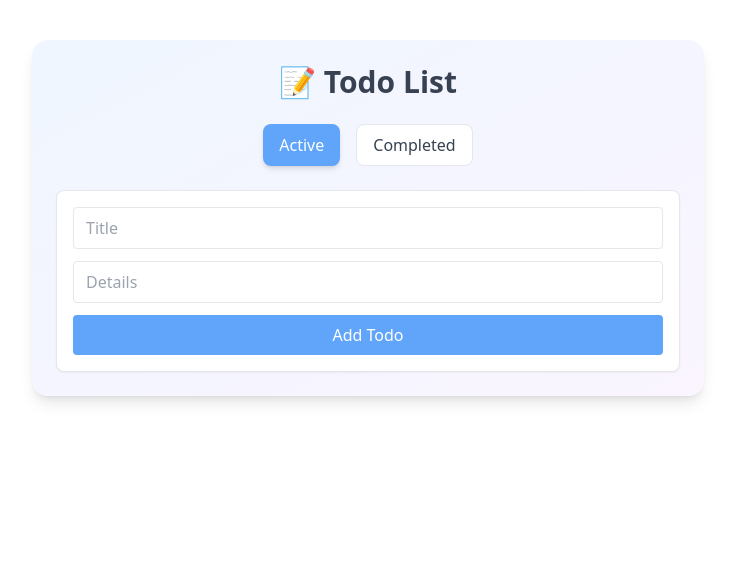
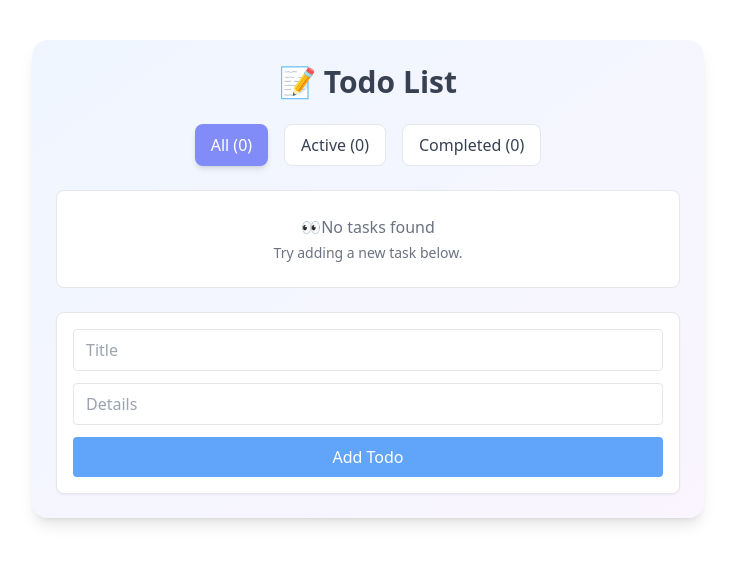
Before and after one commit to MOAZ1380/React-Tailwinds, a React (Vite) app: page / in a window 1280 px wide. Shown: the top 564 px of the page, without its empty margins (272-1006 px from the left). Built offline with nearby package versions, Linux system fonts and the light colour scheme.

Commit message:
Enhance Dialog and Todo components: add escape key functionality to close dialog, improve title display, and show creation/update timestamps in Todo. Update TodoProvider to track completion and update timestamps.

```diff
--- a/src/components/Dialog.jsx
+++ b/src/components/Dialog.jsx
@@ -32,6 +32,11 @@ const Dialog = ({ todo, mode, onClose }) => {
 		onClose();
 	};
 
+	useEffect(() => {
+		const onKeyDown = (e) => e.key === "Escape" && onClose();
+		window.addEventListener("keydown", onKeyDown);
+		return () => window.removeEventListener("keydown", onKeyDown);
+	}, [onClose]);
 	return (
 		<div className="p-4">
 			{mode === "edit" && (
@@ -56,13 +61,15 @@ const Dialog = ({ todo, mode, onClose }) => {
 					<h3 className="text-lg font-semibold mb-2">
 						Are you sure you want to delete this todo?
 					</h3>
-					<p className="text-gray-500">{todo.title}</p>
+					<p className="text-gray-500 break-words">{todo.title}</p>
 				</div>
 			)}
 
 			{mode === "view" && (
 				<div>
-					<h3 className="text-lg font-semibold mb-2">{todo.title}</h3>
+					<h3 className="text-lg font-semibold mb-2 break-words">
+						{todo.title}
+					</h3>
 					<p className="text-gray-500 break-words">
 						{todo.details || "No details"}
 					</p>
@@ -87,11 +94,13 @@ const Dialog = ({ todo, mode, onClose }) => {
 							? "Delete"
 							: "Close"}
 					</button>
-					<button
-						onClick={onClose}
-						className="bg-gray-300 hover:bg-gray-400 px-3 py-1 rounded">
-						Close
-					</button>
+					{mode != "view" && (
+						<button
+							onClick={onClose}
+							className="bg-gray-300 hover:bg-gray-400 px-3 py-1 rounded">
+							Close
+						</button>
+					)}
 				</div>
 			)}
 		</div>
--- a/src/components/Form.jsx
+++ b/src/components/Form.jsx
@@ -11,13 +11,16 @@ const Form = () => {
 
 	const handleSubmit = (e) => {
 		e.preventDefault();
-		if (!formData.title || !formData.details) return;
+		if (!formData.title) return;
 
 		const newTodo = {
 			id: Date.now(),
 			title: formData.title,
 			details: formData.details,
 			isCompleted: false,
+			completed_at: null,
+			created_at: new Date().toISOString(),
+			update_at: null,
 		};
 
 		dispatch({ type: "ADD_TODO", payload: newTodo });
--- a/src/components/Todo.jsx
+++ b/src/components/Todo.jsx
@@ -2,7 +2,7 @@
 import { useTodos } from "../hooks/useTodos";
 import Dialog from "./Dialog";
 
-const Todo = ({ todo, onOpenDialog }) => {
+const Todo = ({ todo, onOpenDialog, viewType }) => {
 	const { dispatch } = useTodos();
 
 	const toggleTodo = () => {
@@ -14,7 +14,9 @@ const Todo = ({ todo, onOpenDialog }) => {
 			<div
 				onClick={() => onOpenDialog(todo, "view")}
 				className="cursor-pointer">
-				<h3 className="text-lg font-semibold text-gray-800">{todo.title}</h3>
+				<h3 className="text-lg font-semibold text-gray-800 line-clamp-2">
+					{todo.title}
+				</h3>
 				<p className="text-gray-500 line-clamp-2">{todo.details}</p>
 				<span
 					className={`inline-block mt-2 px-2 py-1 text-xs rounded-full ${
@@ -24,6 +26,23 @@ const Todo = ({ todo, onOpenDialog }) => {
 					}`}>
 					{todo.isCompleted ? "Completed" : "Pending"}
 				</span>
+				{todo.created_at && (
+					<p className="text-xs text-gray-400 mt-1">
+						Created: {new Date(todo.created_at).toLocaleString()}
+					</p>
+				)}
+
+				{viewType === "active" && todo.update_at && (
+					<p className="text-xs text-gray-400 mt-1">
+						Updated: {new Date(todo.update_at).toLocaleString()}
+					</p>
+				)}
+
+				{viewType === "completed" && (
+					<p className="text-xs text-gray-400 mt-1">
+						Completed: {new Date(todo.completed_at).toLocaleString()}
+					</p>
+				)}
 			</div>
 
 			<div className="flex gap-2 mt-2">
--- a/src/components/TodoList.jsx
+++ b/src/components/TodoList.jsx
@@ -6,14 +6,24 @@ import { useMemo, useState } from "react";
 
 const TodoList = () => {
 	const { todos } = useTodos();
-	const [viewType, setViewType] = useState("active");
+	const [viewType, setViewType] = useState("all");
 	const [selectedTodo, setSelectedTodo] = useState(null);
 	const [dialogMode, setDialogMode] = useState("view");
 
+	const sortByPriority = (a, b) => {
+		const priorityOrder = { high: 3, medium: 2, low: 1 };
+		return priorityOrder[b.priority] - priorityOrder[a.priority];
+	};
+
 	const filteredTodos = useMemo(() => {
-		return viewType === "active"
+		const baseList =
+			viewType === "all"
+				? todos
+				: viewType === "active"
 				? todos.filter((todo) => !todo.isCompleted)
 				: todos.filter((todo) => todo.isCompleted);
+
+		return [...baseList].sort(sortByPriority);
 	}, [todos, viewType]);
 
 	const openDialog = (todo, mode = "view") => {
@@ -30,12 +40,21 @@ const TodoList = () => {
 			<div className="flex gap-4 justify-center mb-6">
 				<button
 					className={`px-4 py-2 rounded-lg transition ${
+						viewType === "all"
+							? "bg-indigo-400 text-white shadow-md"
+							: "bg-white text-gray-700 border"
+					}`}
+					onClick={() => setViewType("all")}>
+					All ({todos.length})
+				</button>
+				<button
+					className={`px-4 py-2 rounded-lg transition ${
 						viewType === "active"
 							? "bg-blue-400 text-white shadow-md"
 							: "bg-white text-gray-700 border"
 					}`}
 					onClick={() => setViewType("active")}>
-					Active
+					Active ({todos.filter((todo) => !todo.isCompleted).length})
 				</button>
 				<button
 					className={`px-4 py-2 rounded-lg transition ${
@@ -44,19 +63,35 @@ const TodoList = () => {
 							: "bg-white text-gray-700 border"
 					}`}
 					onClick={() => setViewType("completed")}>
-					Completed
+					Completed ({todos.filter((todo) => todo.isCompleted).length})
 				</button>
 			</div>
 
+			{filteredTodos.length === 0 ? (
+				<div className="text-center text-gray-500 border rounded-lg p-6 bg-white">
+					<p className="font-medium">👀No tasks found</p>
+					<p className="text-sm mt-1">Try adding a new task below.</p>
+				</div>
+			) : (
 				<div className="space-y-3">
 					{filteredTodos.map((todo) => (
-					<Todo key={todo.id} todo={todo} onOpenDialog={openDialog} />
+						<Todo
+							key={todo.id}
+							todo={todo}
+							onOpenDialog={openDialog}
+							viewType={viewType}
+						/>
 					))}
 				</div>
+			)}
 
 			{selectedTodo && (
-				<div className="fixed inset-0 bg-black bg-opacity-40 flex items-center justify-center p-4 z-50">
-					<div className="bg-white rounded-xl p-6 w-full max-w-md shadow-lg">
+				<div
+					className="fixed inset-0 bg-black bg-opacity-40 flex items-center justify-center p-4 z-50"
+					onClick={() => setSelectedTodo(null)}>
+					<div
+						className="bg-white rounded-xl p-6 w-full max-w-md shadow-lg"
+						onClick={(e) => e.stopPropagation()}>
 						<Dialog
 							todo={selectedTodo}
 							mode={dialogMode}
--- a/src/context/TodoProvider.jsx
+++ b/src/context/TodoProvider.jsx
@@ -11,7 +11,11 @@ export const TodoProvider = ({ children }) => {
 			case "TOGGLE_TODO":
 				return state.map((todo) =>
 					todo.id === action.payload
-						? { ...todo, isCompleted: !todo.isCompleted }
+						? {
+								...todo,
+								isCompleted: !todo.isCompleted,
+								completed_at: new Date().toISOString(),
+						  }
 						: todo,
 				);
 			case "EDIT_TODO":
@@ -21,6 +25,7 @@ export const TodoProvider = ({ children }) => {
 								...todo,
 								title: action.payload.title,
 								details: action.payload.details,
+								update_at: new Date().toISOString(),
 						  }
 						: todo,
 				);
```
Lines whose indentation alone changed are shown as unchanged.
